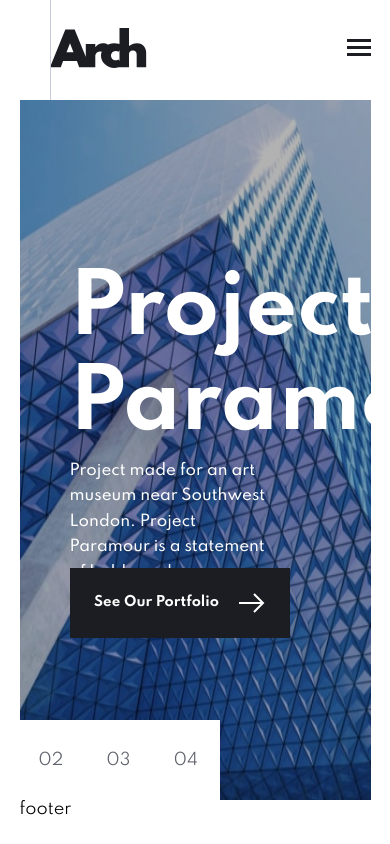
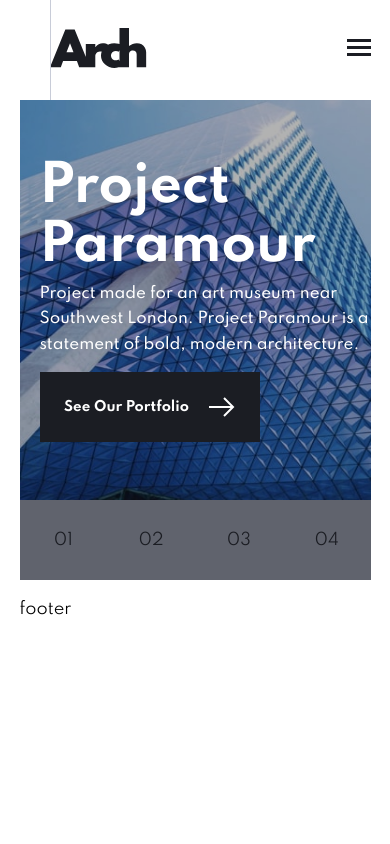
Before and after one commit to nejmimouhsine/arch-studio, a React (Create React App) app: page / in a window 390 px wide. Built offline with nearby package versions, Linux system fonts and the light colour scheme.

Commit message:
Create the slide component and finish the landing section fully responsive

```diff
--- a/src/components/landing/Landing.js
+++ b/src/components/landing/Landing.js
@@ -1,41 +1,12 @@
 import React from 'react';
 import './Landing.scss';
-import HeroParamour from '../../assets/home/desktop/image-hero-paramour.jpg';
-import HeroParamourTablet from '../../assets/home/tablet/image-hero-paramour.jpg';
-import HeroParamourMobile from '../../assets/home/mobile/image-hero-paramour.jpg';
-
-import ArrowIcon from '../../assets/icons/icon-arrow-w-s.svg';
-
-import Button from '../button/Button';
+import Slider from '../slider/Slider';
 
 const Landing = () => {
     return (
         <section className='landing'>
             <div className='container landing_container'>
-                <div className='landing_hero'>
-                    <picture>
-                        <source srcSet={`${HeroParamourMobile} 1x`} media="(max-width: 500px)" />
-                        <source srcSet={`${HeroParamourTablet} 1x`} media="(max-width: 1000px)" />
-                        <img
-                            className="logo__apple"
-                            srcSet={`${HeroParamour} 2x`}
-                            alt="Full Logo" />
-                    </picture>
-                </div>
-                <div className='landing_content'>
-                    <h2>Project Paramour</h2>
-                    <p>Project made for an art museum near Southwest London. Project Paramour is a statement of bold, modern architecture.</p>
-                    <Button cName='btn btn_lg'>
-                        See Our Portfolio
-                        <img src={ArrowIcon} alt='Arch Studio' />
-                    </Button>
-                </div>
-                <div className='landing_changer'>
-                    <div className='landing_num'>01</div>
-                    <div className='landing_num'>02</div>
-                    <div className='landing_num'>03</div>
-                    <div className='landing_num'>04</div>
-                </div>
+                <Slider />
             </div>
         </section>
     )
--- a/src/components/landing/Landing.scss
+++ b/src/components/landing/Landing.scss
@@ -9,81 +9,26 @@
 .landing {
     height: 700px;
     color: #fff;
-    overflow: hidden;
 
-    &_container { height: 100%; position: relative; }
-
-    &_hero {
-        height: 100%;
+    &_container {
         position: relative;
-
-        &::after {
-            content: "";
-            display: block;
-            height: 100%;
-            width: 100%;
-            position: absolute;
-            top: 0;
-            left: 0;
-            background: rgba($color: #000, $alpha: .3);
-        }
-
-        & img {
-            width: 100%;
         height: 100%;
     }
 }
 
+@media only screen and (max-width: 1000px) {
+    .landing {
         &_content {
-        position: absolute;
-        top: 0;
-        left: 0;
-        padding-left: 50px;
-        height: 100%;
-        display: flex;
-        flex-direction: column;
-        justify-content: center;
-
-        & h2 {
-            font-size: 80px;
-            margin-bottom: 5px;
-            max-width: 70%;
+            & p { max-width: 70%; }
         }
-
-        & p {
-            max-width: 45%;
-            font-weight: 500;
-            font-size: 15px;
-            line-height: 1.7;
-            height: 110px;
+        &_changer { display: none; }
     }
 }
 
-    &_changer {
-        width: 270px;
-        height: 80px;
-        background: #fff;
-        position: absolute;
-        left: -70px;
-        bottom: 0;
-        display: flex;
+@media only screen and (min-width: 500px) and (max-width: 900px) {
+    .landing { height: 600px; }
 }
 
-    &_num {
-        color: #60636D;
-        width: 25%;
-        height: 100%;
-        display: flex;
-        justify-content: center;
-        align-items: center;
-        cursor: pointer;
-        transition: all .5s;
-
-        &:hover { background: #EEEFF4; }
-
-        &.active {
-            background-color: #1B1D23;
-            color: #fff;
+@media only screen and (max-width: 500px) {
+    .landing { height: 500px; }
 }
-    }
-}
--- /dev/null
+++ b/src/components/landing/SliderData.js
@@ -0,0 +1,50 @@
+import HeroParamour from '../../assets/home/desktop/image-hero-paramour.jpg';
+import HeroParamourTablet from '../../assets/home/tablet/image-hero-paramour.jpg';
+import HeroParamourMobile from '../../assets/home/mobile/image-hero-paramour.jpg';
+
+import HeroSearph from '../../assets/home/desktop/image-hero-seraph.jpg';
+import HeroSearphTablet from '../../assets/home/tablet/image-hero-seraph.jpg';
+import HeroSearphMobile from '../../assets/home/mobile/image-hero-seraph.jpg';
+
+import HeroFederal from '../../assets/home/desktop/image-hero-federal.jpg';
+import HeroFederalTablet from '../../assets/home/tablet/image-hero-federal.jpg';
+import HeroFederalMobile from '../../assets/home/mobile/image-hero-federal.jpg';
+
+import HeroTrinity from '../../assets/home/desktop/image-hero-trinity.jpg';
+import HeroTrinityTablet from '../../assets/home/tablet/image-hero-trinity.jpg';
+import HeroTrinityMobile from '../../assets/home/mobile/image-hero-trinity.jpg';
+
+export const SliderData = [
+    {
+        id: '01',
+        title: 'Project Paramour',
+        text: 'Project made for an art museum near Southwest London. Project Paramour is a statement of bold, modern architecture.',
+        imgDesktop: HeroParamour,
+        imgTablet: HeroParamourTablet,
+        imgMobile: HeroParamourMobile,
+    },
+    {
+        id: '02',
+        title: 'Seraph Station',
+        text: 'The Seraph Station project challenged us to design a unique station that would transport people through time. The result is a fresh and futuristic model inspired by space stations.',
+        imgDesktop: HeroSearph,
+        imgTablet: HeroSearphTablet,
+        imgMobile: HeroSearphMobile,
+    },
+    {
+        id: '03',
+        title: 'Federal II Tower',
+        text: 'A sequel theme project for a tower originally built in the 1800s. We achieved this with a striking look of brutal minimalism with modern touches.',
+        imgDesktop: HeroFederal,
+        imgTablet: HeroFederalTablet,
+        imgMobile: HeroFederalMobile,
+    },
+    {
+        id: '04',
+        title: 'Trinity Bank Tower',
+        text: 'Trinity Bank challenged us to make a concept for a 84 story building located in the middle of a city with a high earthquake frequency. For this project we used curves to blend design and stability to meet our objectives.',
+        imgDesktop: HeroTrinity,
+        imgTablet: HeroTrinityTablet,
+        imgMobile: HeroTrinityMobile,
+    },
+]
--- /dev/null
+++ b/src/components/slider/Slider.js
@@ -0,0 +1,50 @@
+import React, { useState } from 'react';
+import './Slider.scss';
+
+import ArrowIcon from '../../assets/icons/icon-arrow-w-s.svg';
+import Button from '../button/Button';
+import { SliderData } from '../landing/SliderData';
+
+const Slider = () => {
+    const [current, setCurrent] = useState(0);
+    const slide = SliderData[current];
+
+    const nextSlide = (e) => {
+        const btnId = parseInt(e.target.id);
+        setCurrent(btnId);
+    }
+
+    if(!Array.isArray(SliderData) || SliderData.length <= 0) { return null }
+
+    return (
+        <div className='slider'>
+            <div className='slider_container' key={slide.id}>
+                <div className='slider_hero'>
+                    <picture>
+                        <source srcSet={`${slide.imgMobile} 1x`} media="(max-width: 500px)" />
+                        <source srcSet={`${slide.imgTablet} 1x`} media="(min-width: 500px) and (max-width: 1000px)" />
+                        <img
+                            srcSet={`${slide.imgDesktop} 2x`}
+                            alt="Full Logo" />
+                    </picture>
+                </div>
+                <div className='slider_content'>
+                    <h2>{slide.title}</h2>
+                    <p>{slide.text}</p>
+                    <Button to='/portfolio' cName='btn btn_lg'>
+                        See Our Portfolio
+                        <img src={ArrowIcon} alt='Arch Studio' />
+                    </Button>
+                </div>
+            </div>
+            <div className='slider_changer'>
+                <div className='slider_num' id='0' onClick={nextSlide}>01</div>
+                <div className='slider_num' id='1' onClick={nextSlide}>02</div>
+                <div className='slider_num' id='2' onClick={nextSlide}>03</div>
+                <div className='slider_num' id='3' onClick={nextSlide}>04</div>
+            </div>
+        </div>
+    )
+}
+
+export default Slider
--- /dev/null
+++ b/src/components/slider/Slider.scss
@@ -0,0 +1,122 @@
+.slider {
+    height: 100%;
+
+    &_container {
+        position: relative;
+        height: 100%;
+    }
+
+    &_hero {
+        height: 100%;
+        position: relative;
+
+        &::after {
+            content: "";
+            display: block;
+            height: 100%;
+            width: 100%;
+            position: absolute;
+            top: 0;
+            left: 0;
+            background: rgba($color: #000, $alpha: .3);
+        }
+
+        & img {
+            width: 100%;
+            height: 100%;
+        }
+    }
+
+    &_content {
+        position: absolute;
+        top: 0;
+        left: 0;
+        padding-left: 50px;
+        height: 100%;
+        width: 100%;
+        display: flex;
+        flex-direction: column;
+        justify-content: center;
+
+        & h2 {
+            font-size: 80px;
+            margin-bottom: 5px;
+            max-width: 60%;
+        }
+
+        & p {
+            max-width: 45%;
+            font-weight: 500;
+            font-size: 15px;
+            line-height: 1.7;
+            padding-bottom: 15px;
+        }
+    }
+
+    &_changer {
+        width: 270px;
+        height: 80px;
+        background: #fff;
+        position: absolute;
+        left: -70px;
+        bottom: 0;
+        display: flex;
+    }
+
+    &_num {
+        color: #60636D;
+        width: 25%;
+        height: 100%;
+        display: flex;
+        justify-content: center;
+        align-items: center;
+        cursor: pointer;
+        transition: all .5s;
+
+        &:hover { background: #EEEFF4; }
+
+        &.active {
+            background-color: #1B1D23;
+            color: #fff;
+        }
+    }
+}
+
+@media only screen and (max-width: 1000px) {
+    .slider {
+        &_content {
+            & p { max-width: 70%; }
+        }
+        &_changer { left: 50%; transform: translateX(-50%); }
+    }
+}
+
+@media only screen and (min-width: 500px) and (max-width: 900px) {
+    .slider {
+        &_content {
+            & h2 { font-size: 50px; max-width: 90%; }
+            & p { max-width: 90%; }
+        }
+    }
+}
+
+@media only screen and (max-width: 500px) {
+    .slider {
+        &_container { height: 80%; }
+        &_content {
+            padding-left: 20px;
+            & h2 { font-size: 50px; max-width: 100%; }
+            & p { max-width: 100%; }
+        }
+        &_changer {
+            width: 100%;
+            position: static;
+            transform: translateX(0);
+        }
+
+        &_num {
+            background: #60636D;
+            color: #1B1D23;
+        }
+    }
+}
```
Also changed, not shown: 1 other file (tests, documents, lock files or other folders). Lines whose indentation alone changed are shown as unchanged.
